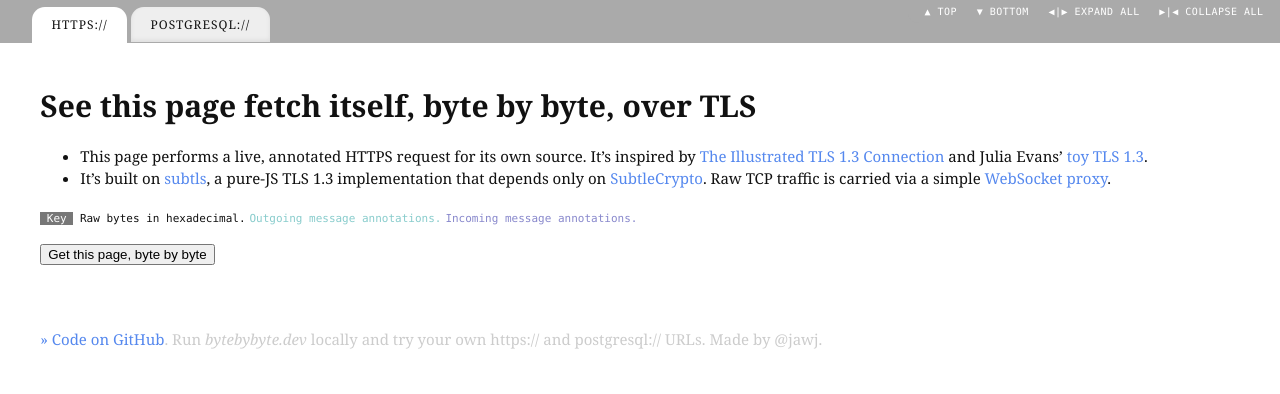
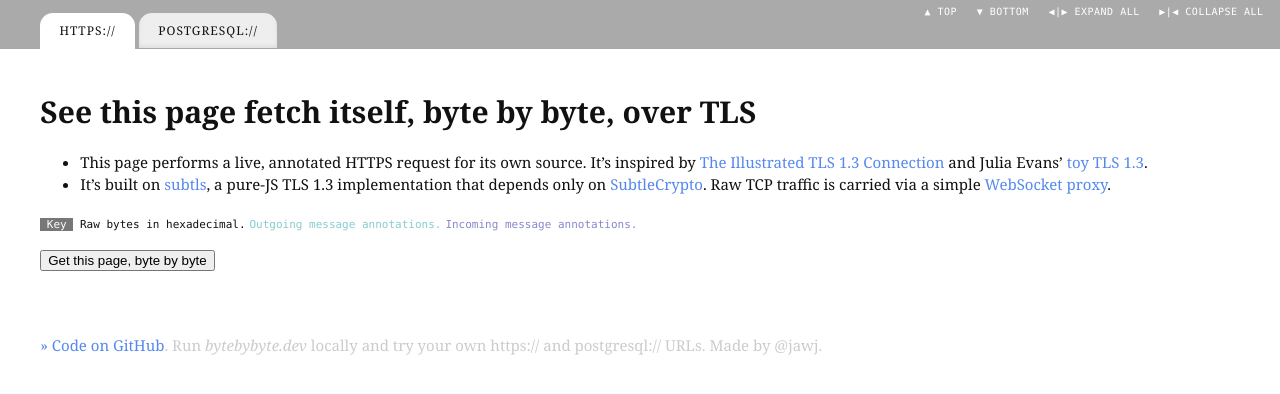
Before and after one commit to jawj/subtls, a website: page docs/index.html in a window 1280 px wide. Drawn offline with Linux system fonts and the light colour scheme.

Commit message:
Tabs tweaks

```diff
--- a/docs/index.css
+++ b/docs/index.css
@@ -15,17 +15,17 @@ h1 {
 }
 
 #tabs {
+  border-bottom: 1px solid #aaa;
+  background: #aaa;
+  padding: 1.5ex 5ex 0;
+}
+
+#tabs a.tab {
   font-size: 80%;
   letter-spacing: 1px;
   text-transform: uppercase;
-  border-bottom: 1px solid #aaa;
-  background: #aaa;
-  padding: 1ex 5ex 0;
-}
-
-#tabs a.tab {
   display: inline-block;
-  padding: 1.4ex 3ex 1.2ex;
+  padding: 1.45ex 3ex 1.2ex;
   position: relative;
   top: 1px;
   background: #eee;
```
